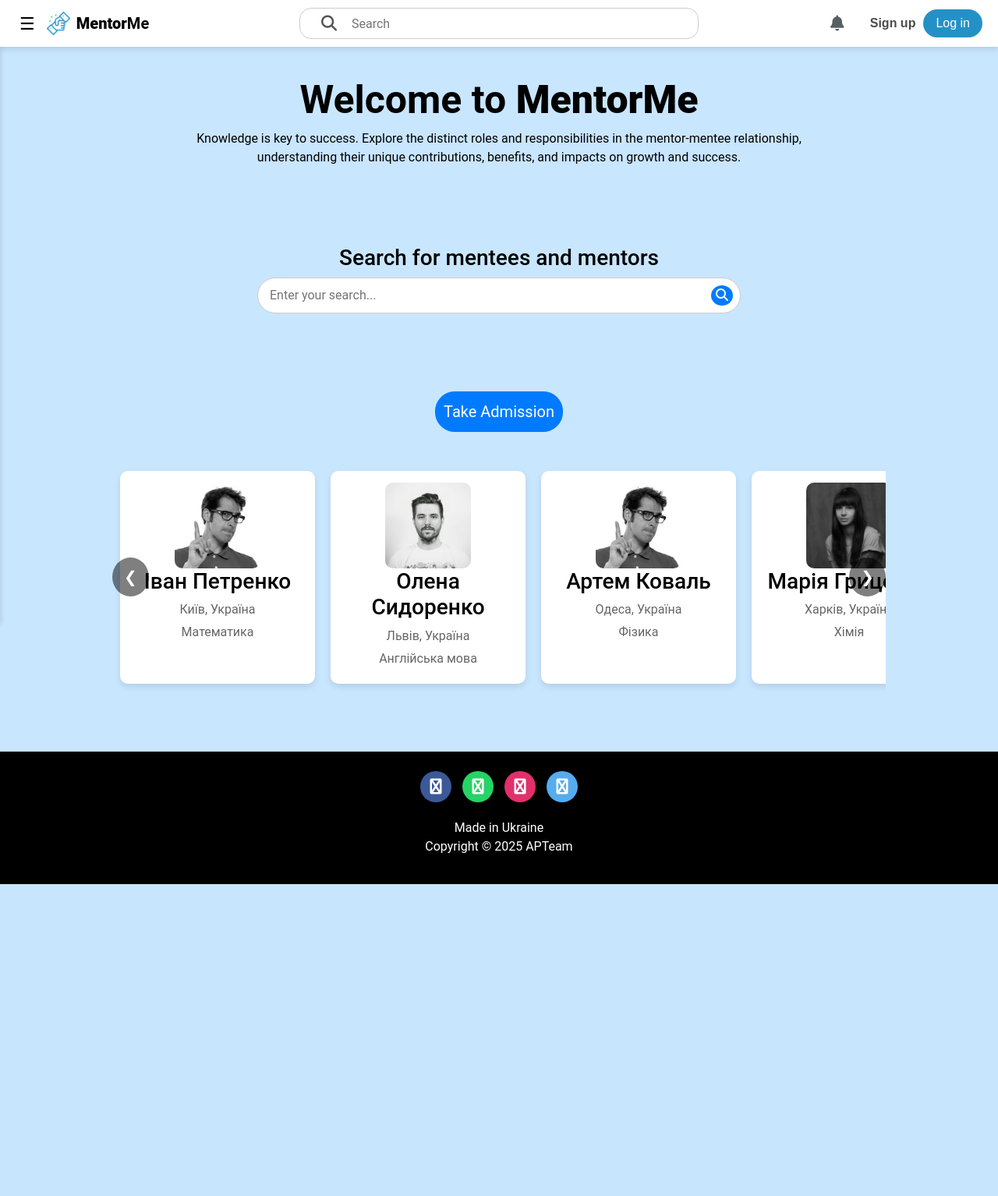
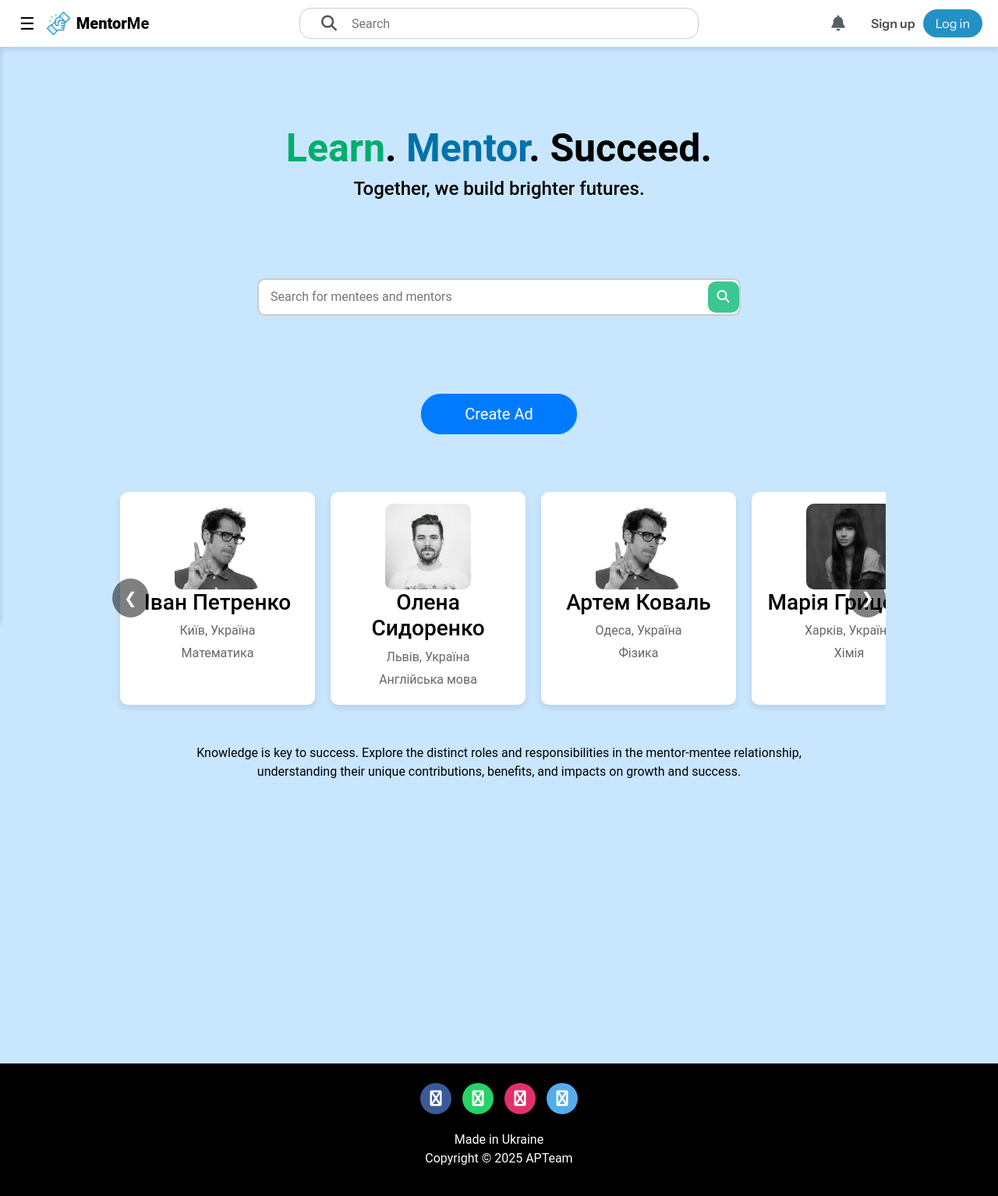
Before and after one commit to Debelyi-Illia/APTeam, a Django app: page / in a window 1280 px wide. Shown: the whole page at 78% size. Before the commit the page ends 1134 px from the top, so only its background shows below. Run offline with Django 5.2, Linux system fonts and the light colour scheme; some libraries are stand-ins or nearby versions.

Commit message:
Update home.html

```diff
--- a/MentorMe/myapp/templates/home.html
+++ b/MentorMe/myapp/templates/home.html
@@ -7,6 +7,7 @@
   <title>MentorMe</title>
   <link rel="stylesheet" href="https://stackpath.bootstrapcdn.com/bootstrap/4.3.1/css/bootstrap.min.css">
   <link rel="stylesheet" href="https://cdnjs.cloudflare.com/ajax/libs/font-awesome/6.4.2/css/all.min.css">
+  <link href="https://fonts.googleapis.com/css2?family=Instrument+Sans:wght@400;600&display=swap" rel="stylesheet">
   <script src="https://ajax.googleapis.com/ajax/libs/jquery/3.3.1/jquery.min.js"></script>
   <script src="https://cdnjs.cloudflare.com/ajax/libs/popper.js/1.14.7/umd/popper.min.js"></script>
   <script src="https://stackpath.bootstrapcdn.com/bootstrap/4.3.1/js/bootstrap.min.js"></script>
@@ -270,10 +203,10 @@
       margin-top: 0px;
       margin-bottom: 0px;
       background-color: #c9e6ff;
-      height: 100vh;
+      height: 150vh;
       background-size: cover;
       text-align: center;
-      padding: 50px 20px;
+      padding: 112px 20px;
       color: black;
     }
 
@@ -285,6 +218,8 @@
     .btn-primary {
       border-radius: 25px;
       padding: 10px 10px;
+      font-size: 20px;
+      min-width: 200px;
     }
 
     /* Footer */
@@ -346,21 +282,41 @@
     .search-box input {
       width: 100%;
       padding: 10px 40px 10px 15px;
-      border-radius: 25px;
-      border: 1px solid #ccc;
+      border-radius: 10px;
+      border: 2px solid #ccc;
     }
 
     .search-box button {
+      height: 40px;
+      width: 40px;
       position: absolute;
-      background-color: #007bff;
-      right: 10px;
+      background-color: #3bc692;
+      right: 2.5px;
       top: 50%;
       transform: translateY(-50%);
       border: 4px #007bff;
-      border-radius: 50%;
+      border-radius: 10px;
       cursor: pointer;
       color: white;
     }
+
+    .custom-font h1{
+      font-family: 'Instrument Sans', sans-serif;
+      font-weight: 600; /* Semibold */
+    }
+
+    .custom-font h4{
+      font-family: 'Instrument Sans', sans-serif;
+      font-weight: 400; /* Regular */
+      opacity: 0.8;
+    }
+
+    .custom-font p{
+      font-family: 'Instrument Sans', sans-serif;
+      font-weight: 400; /* Regular */
+      opacity: 0.8;
+    }
+
   </style>
 </head>
 
@@ -373,21 +329,22 @@
   <!-- Main Content -->
   <div class="main-content">
     <div class="jumbotron">
-      <h1>Welcome to <b>MentorMe</b></h1>
-      <p>Knowledge is key to success. Explore the distinct roles and responsibilities in the mentor-mentee relationship,<br>
-        understanding their unique contributions, benefits, and impacts on growth and success.</p>
+    <h1 class="custom-font">
+    <span style="color: #01AD6D;">Learn</span>.
+    <span style="color: #0072A9;">Mentor</span>.
+    <span style="color: black;">Succeed</span>.
+    </h1>
+    <h4 class="custom-font">Together, we build brighter futures.</h4>
       <div class="search-container">
-        <h3>Search for mentees and mentors</h3>
         <form action="/search" method="GET">
           <div class="search-box">
-            <input type="text" name="query" placeholder="Enter your search..." required>
+            <input type="text" name="query" placeholder="Search for mentees and mentors" required>
             <button type="submit"><i class="fas fa-search"></i></button>
           </div>
         </form>
       </div>
-      <a class="btn btn-primary btn-lg" href="/register">Take Admission</a>
-
-      <br>
+      <a class="btn btn-primary btn-lg" href="/ad">Create Ad</a>
+      <br><br>
       <!-- Горизонтальний список -->
       <div class="carousel-container">
         <button class="scroll-btn left-btn" onclick="scrollLeft()">&#10094;</button>
@@ -429,7 +386,12 @@
         </div>
         <button class="scroll-btn right-btn" onclick="scrollRight()">&#10095;</button>
       </div>
+      <p class="custom-font">
+      Knowledge is key to success. Explore the distinct roles and responsibilities in the mentor-mentee relationship,<br>
+      understanding their unique contributions, benefits, and impacts on growth and success.
+    </p>
     </div>
+
   </div>
 
   <br><br><br><br>
```
Also changed, not shown: other parts of MentorMe/myapp/templates/home.html (+6 -73 lines).
